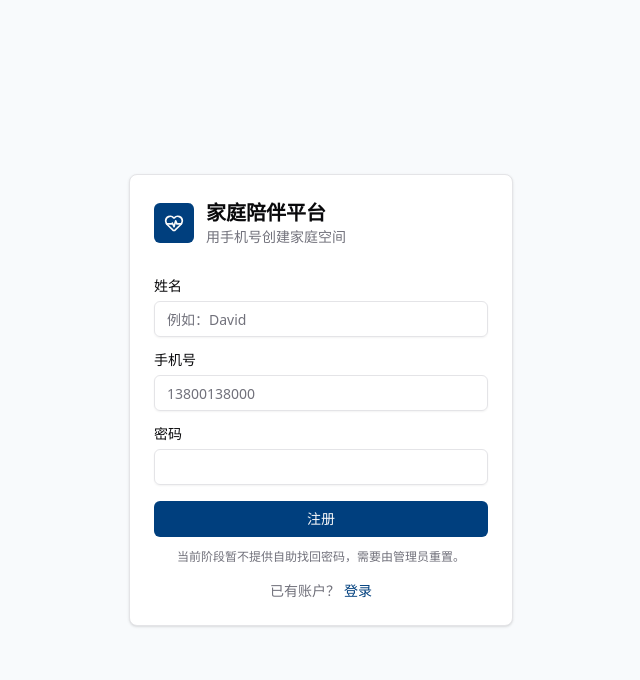
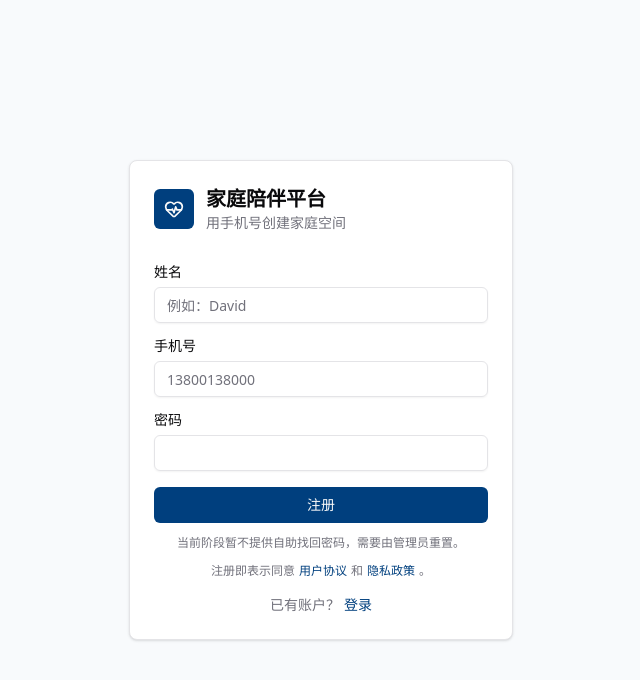
Before and after one commit to daviddingn-sys/family-companion-platform, a Next.js app: page /register in a window 1280 px wide. Shown: the top 680 px of the page, without its empty margins (319-959 px from the left). Built offline with nearby package versions, Linux system fonts and the light colour scheme; no server answers.

Commit message:
Sync platform data controls: src/components/auth/AuthForm.tsx

```diff
--- a/src/components/auth/AuthForm.tsx
+++ b/src/components/auth/AuthForm.tsx
@@ -147,6 +147,19 @@ export function AuthForm({ mode }: { mode: AuthMode }) {
             </Button>
           </form>
           <p className="mt-3 text-center text-xs text-muted-foreground">当前阶段暂不提供自助找回密码，需要由管理员重置。</p>
+          {!isLogin && (
+            <p className="mt-3 text-center text-xs text-muted-foreground">
+              注册即表示同意
+              <Link className="mx-1 text-primary underline-offset-4 hover:underline" href="/legal/user-agreement">
+                用户协议
+              </Link>
+              和
+              <Link className="mx-1 text-primary underline-offset-4 hover:underline" href="/legal/privacy-policy">
+                隐私政策
+              </Link>
+              。
+            </p>
+          )}
           <p className="mt-4 text-center text-sm text-muted-foreground">
             {isLogin ? "还没有账户？" : "已有账户？"}
             <Link
```
